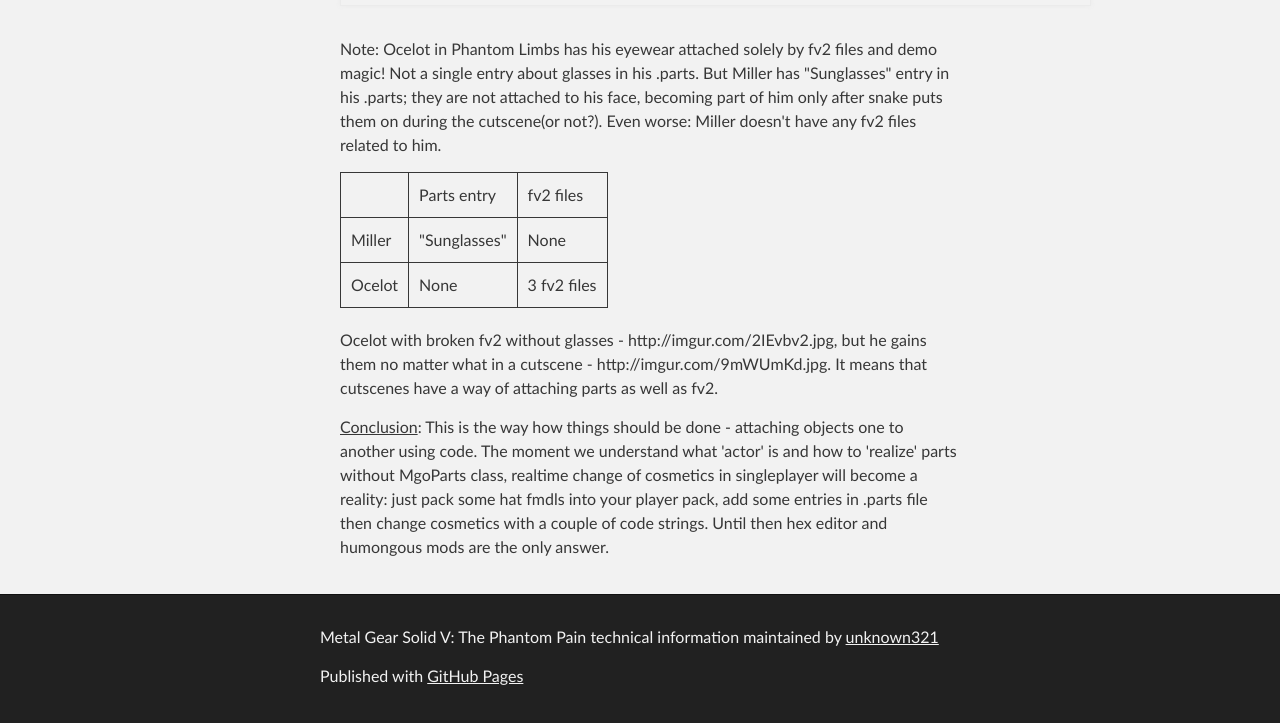
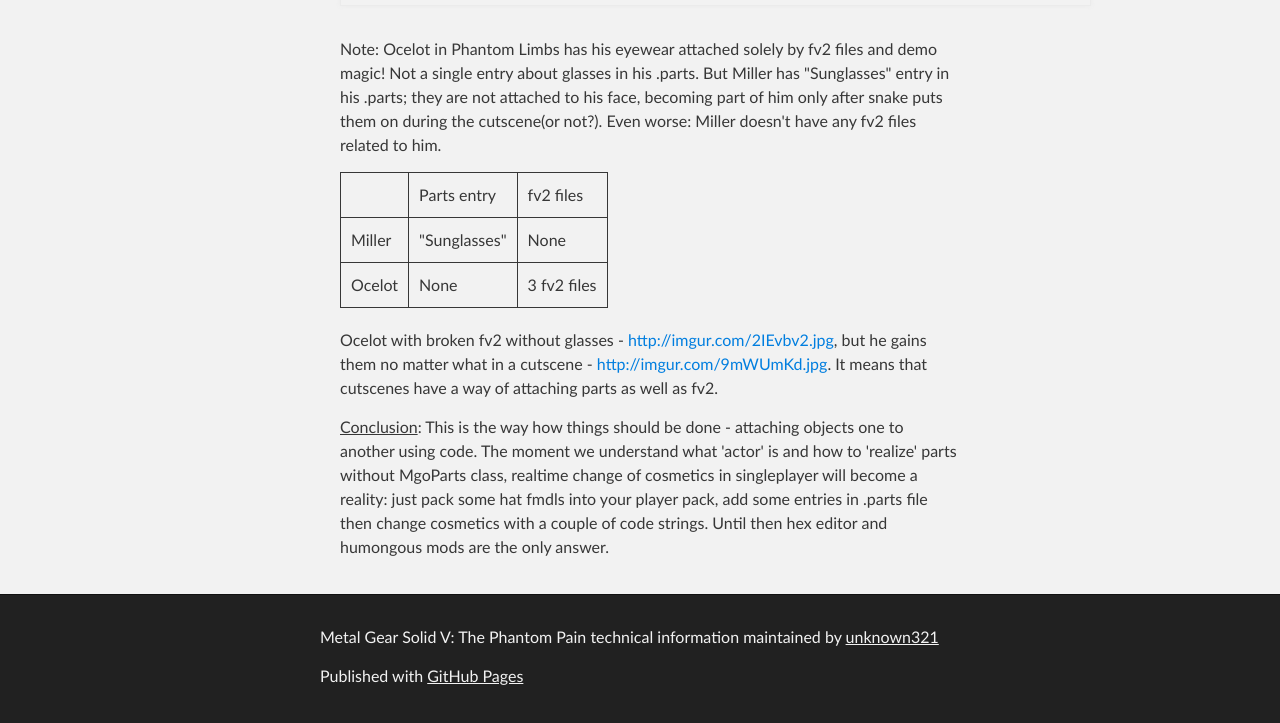
Before and after one commit to unknown321/mgsv_research, a plain HTML site: page cosmetics.html in a window 1280 px wide. Shown: the part 11137-11860 px from the top of the page. Drawn offline with Linux system fonts and the light colour scheme.

Commit message:
linkification

```diff
--- a/cosmetics.html
+++ b/cosmetics.html
@@ -323,8 +323,8 @@ TppDemoPuppet.SetAttachmentMeshVisible("title_sneak", "cig", "MESH_FIRE_IV", tru
                 <tr><td>Miller</td><td>"Sunglasses"</td><td>None</td></tr>
                 <tr><td>Ocelot</td><td>None</td><td>3 fv2 files</td></tr>
             </table>
-            Ocelot with broken fv2 without glasses - http://imgur.com/2IEvbv2.jpg, but he gains them no matter what in
-            a cutscene - http://imgur.com/9mWUmKd.jpg. It means that cutscenes have a way of attaching parts as well as fv2.
+            Ocelot with broken fv2 without glasses - <a href="http://imgur.com/2IEvbv2.jpg">http://imgur.com/2IEvbv2.jpg</a>, but he gains them no matter what in
+            a cutscene - <a href="http://imgur.com/9mWUmKd.jpg">http://imgur.com/9mWUmKd.jpg</a>. It means that cutscenes have a way of attaching parts as well as fv2.
             </p>
 
             <p><u>Conclusion</u>: This is the way how things should be done - attaching objects one to another using code.
```
